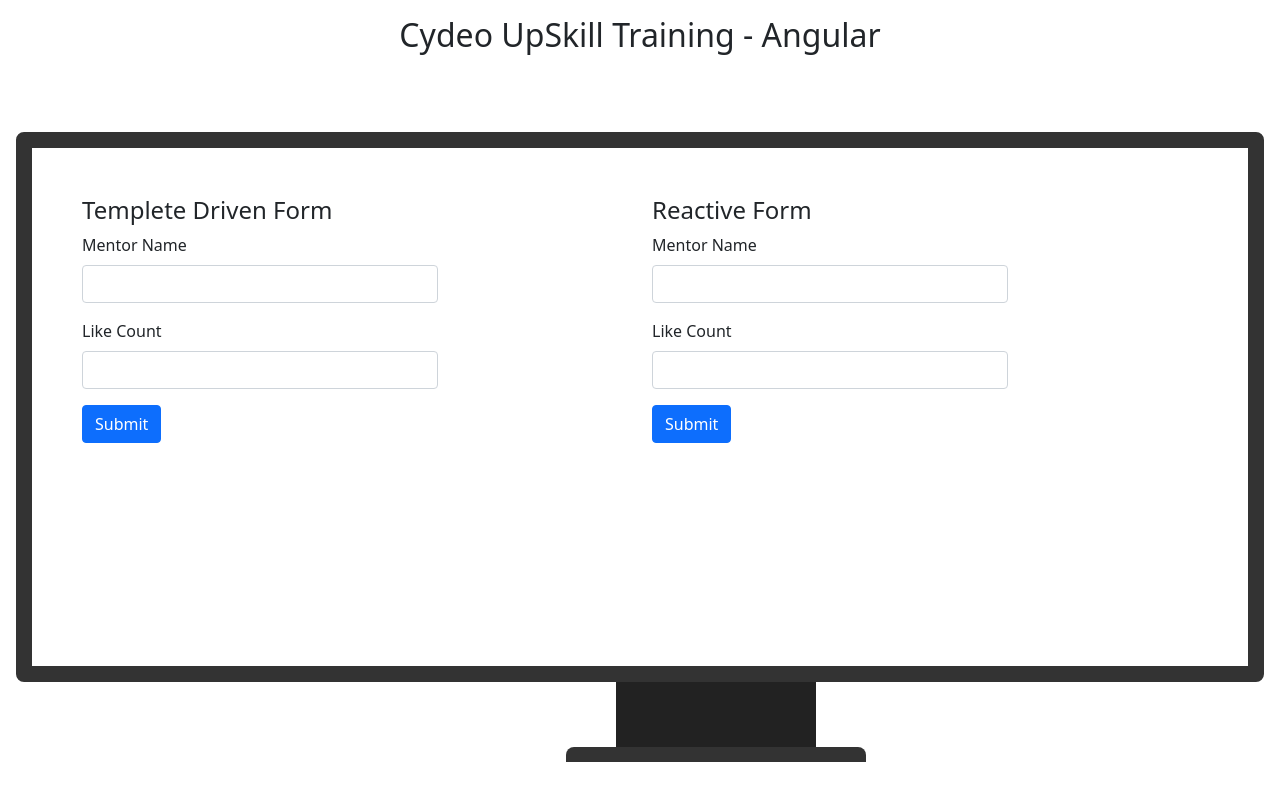
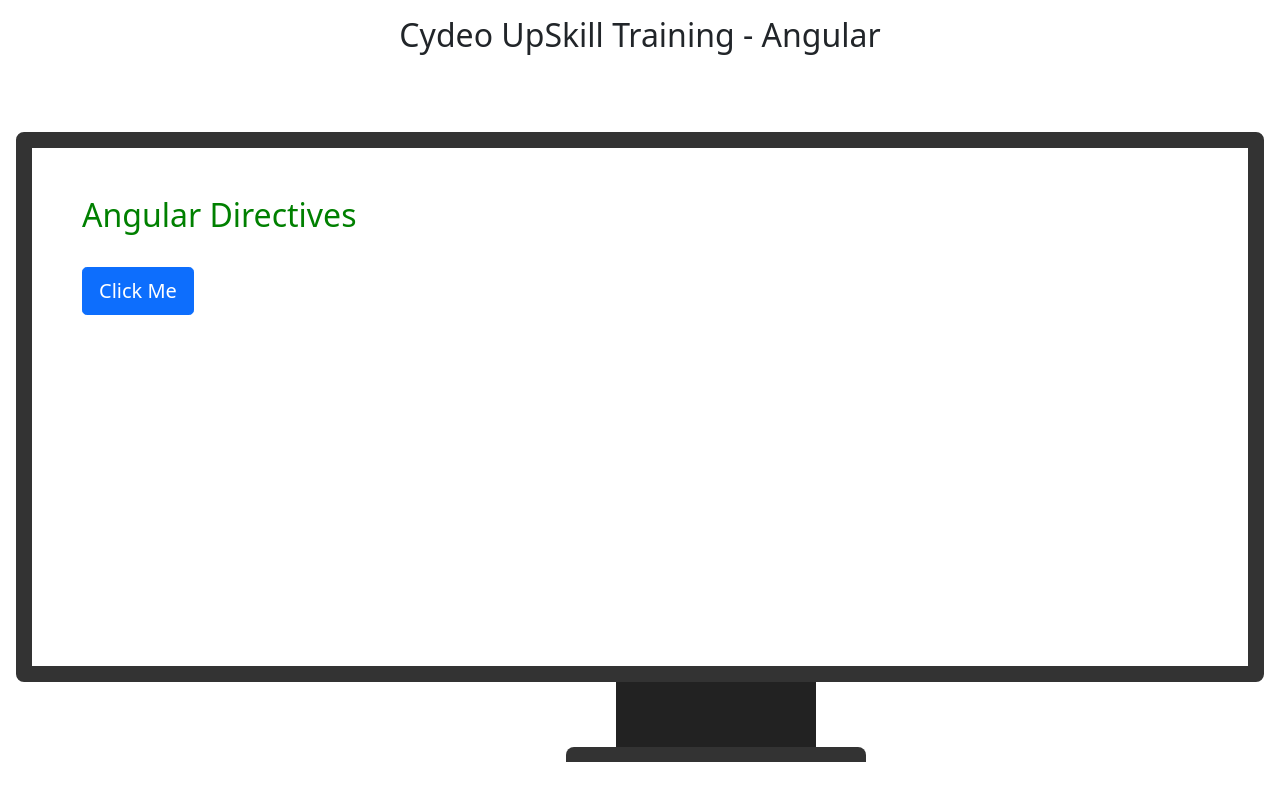
Before and after one commit to owermaiden/angular_lessons, an Angular app: page / in a window 1280 px wide. Built offline with nearby package versions, Linux system fonts and the light colour scheme.

Commit message:
small changes

```diff
--- a/src/app/app.component.html
+++ b/src/app/app.component.html
@@ -7,8 +7,10 @@
         <div class="container align-items-center">
           <div class="row ">
             <div class="mt-5">
+              <!-- <app-binding-examples></app-binding-examples> -->
+              <app-directives></app-directives>
               <!-- <app-parent></app-parent> -->
-              <app-angular-forms></app-angular-forms>
+              <!-- <app-angular-forms></app-angular-forms> -->
             </div>
           </div>
         </div>
--- a/src/app/directives/directives.component.html
+++ b/src/app/directives/directives.component.html
@@ -11,7 +11,7 @@
         >Click Me</button>
         </div>
          <!-- ngFor Directive -->
-        <div class="col-6">
+        <div class="col-6" *ngIf="isDisabled">
             <ul class="list-group">
                 <li class="list-group-item" *ngFor="let mentor of mentors">{{ mentor }}</li>
               </ul>
```
